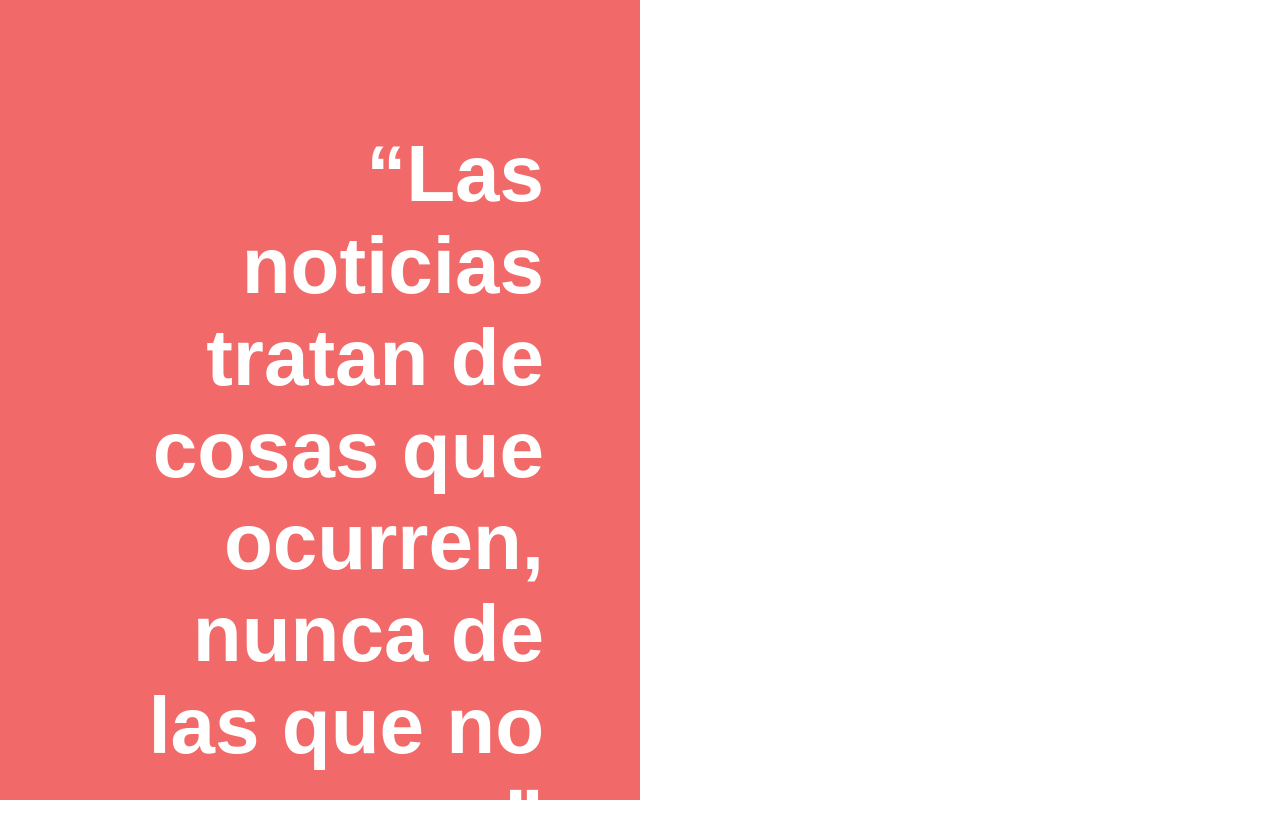
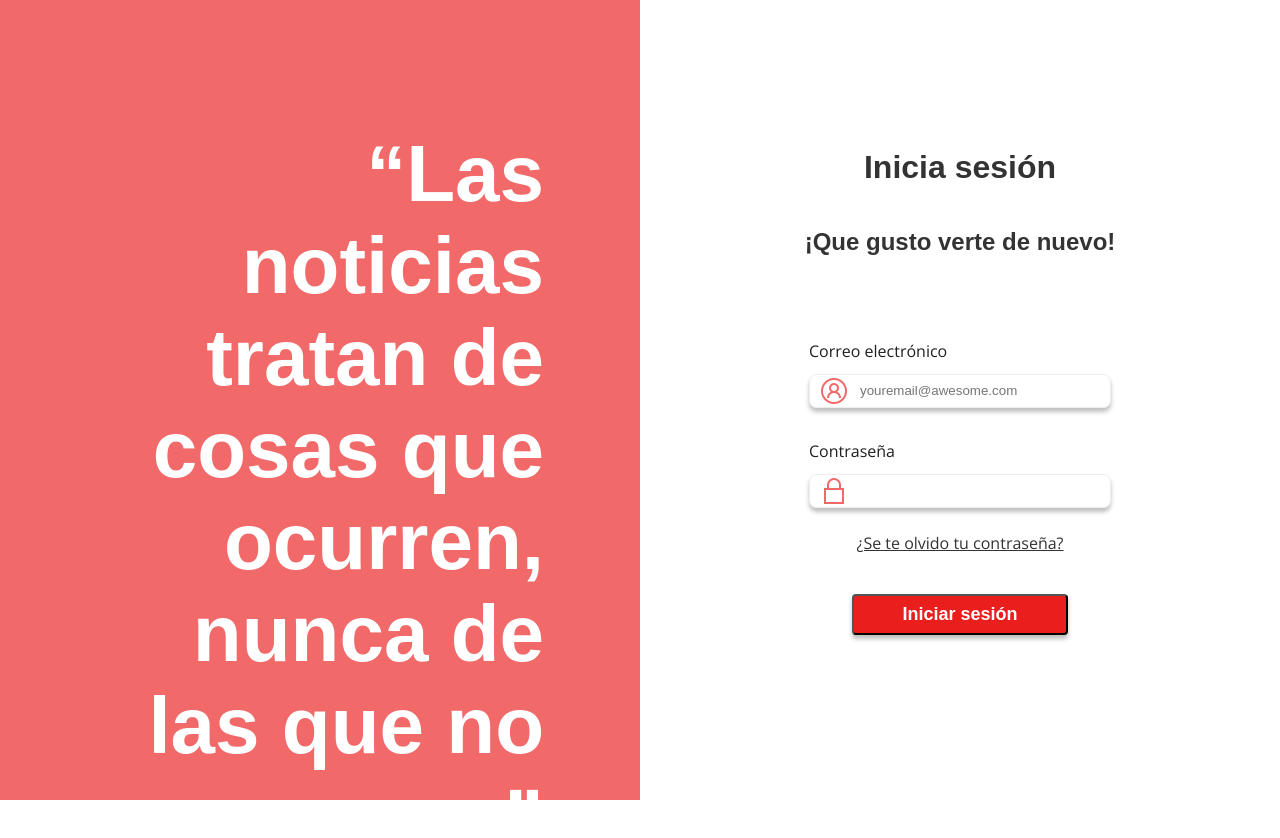
Before and after one commit to MikeMV97/esFakeFrontend, a Next.js app: page /login in a window 1280 px wide. Shown: the top 838 px of the page. Built offline with nearby package versions, Linux system fonts and the light colour scheme; a web font is replaced by a local one.

Commit message:
:sparkles: Adding login form

```diff
--- /dev/null
+++ b/components/InputText/index.js
@@ -0,0 +1,22 @@
+import { StyledInput, InputContainer } from './styles'
+import PropTypes from 'prop-types'
+
+export const InputText = ({name,type,label, icon, placeholder}) => {
+    return(
+        <InputContainer htmlFor={name}>
+        <span>{label}</span>
+        <StyledInput>
+          {icon && <i className={icon} />}
+          <input type={type} name={name} id={name} placeholder={placeholder}/>
+        </StyledInput>
+      </InputContainer>
+    )
+}
+
+InputText.propTypes = {
+    name: PropTypes.string.isRequired,
+    type: PropTypes.string.isRequired,
+    label: PropTypes.string.isRequired,
+    icon: PropTypes.string,
+    placeholder: PropTypes.string,
+}
--- /dev/null
+++ b/components/InputText/styles.js
@@ -0,0 +1,39 @@
+import styled from 'styled-components';
+
+
+export const InputContainer = styled.label`
+
+    margin-top: 2rem;
+    display: inline-block;
+
+    span {
+        margin-bottom: 12px;
+        display: inline-block;
+    }
+`
+
+export const StyledInput = styled.div`
+  display: flex;
+  align-items: center;
+  width: 300px;
+  border: 1px solid #ededed;
+  box-shadow: 0px 4px 4px rgba(0, 0, 0, 0.25);
+  border-radius: 8px;
+
+  i {
+    color: ${(props) => props.theme.lightCoral};
+    margin-left: 8px;
+    font-size: 32px;
+  }
+
+  input {
+    border: none;
+    width: 100%;
+    margin: 0px 8px;
+  }
+
+  input,
+  input:focus {
+    outline: none;
+  }
+`;
--- /dev/null
+++ b/components/LoginForm/index.js
@@ -0,0 +1,27 @@
+import { StyledForm } from "./styles";
+import { InputText } from "../InputText";
+
+export default function LoginForm() {
+  return (
+    <StyledForm action="">
+      <InputText
+        name="email"
+        type="email"
+        label="Correo electrónico"
+        icon="las la-user-circle"
+        placeholder="youremail@awesome.com"
+      />
+      <InputText
+        name="password"
+        type="password"
+        label="Contraseña"
+        icon="las la-lock"
+      />
+      <a className="recover-password">
+        <span>¿Se te olvido tu contraseña?</span>
+      </a>
+
+      <input type="submit" className="submit" value="Iniciar sesión" />
+    </StyledForm>
+  );
+}
--- /dev/null
+++ b/components/LoginForm/styles.js
@@ -0,0 +1,29 @@
+import styled from "styled-components";
+
+export const StyledForm = styled.form`
+  margin-top: 2rem;
+  display: flex;
+  flex-direction: column;
+  align-items: center;
+
+  .recover-password {
+    margin-top: 1.5rem;
+    color: ${(props) => props.theme.jet};
+    text-decoration: underline;
+  }
+
+  .recover-password:hover {
+    cursor: pointer;
+  }
+
+  .submit {
+    background-color: ${(props) => props.theme.red};
+    color: ${(props) => props.theme.white};
+    margin-top: 2.5rem;
+    font-size: 18px;
+    font-weight: bold;
+    box-shadow: 0px 4px 4px rgba(0, 0, 0, 0.25);
+    border-radius: 4px;
+    padding: 0.5rem 3rem;
+  }
+`;
--- a/pages/login.js
+++ b/pages/login.js
@@ -1,10 +1,20 @@
 import styled from "styled-components";
 import { AuthMessage } from "../styles/AuthMessage/AuthMessage";
+import LoginForm from "../components/LoginForm";
+
 
 const LoginWrapper = styled.div`
   display: grid;
   grid-template-columns: 50% 1fr;
 `;
+
+const FormWrapper = styled.div`
+  width: 100%;
+  margin-top: 8rem;
+  display: flex;
+  flex-direction: column;
+  align-items: center;
+`
 
 const Login = () => {
   return (
@@ -16,6 +26,11 @@ const Login = () => {
         </p>
         <p className="author">Steven Pinker</p>
       </AuthMessage>
+      <FormWrapper>
+        <h1>Inicia sesión</h1>
+        <h2>¡Que gusto verte de nuevo!</h2>
+        <LoginForm />
+      </FormWrapper>
     </LoginWrapper>
   );
 };
```
